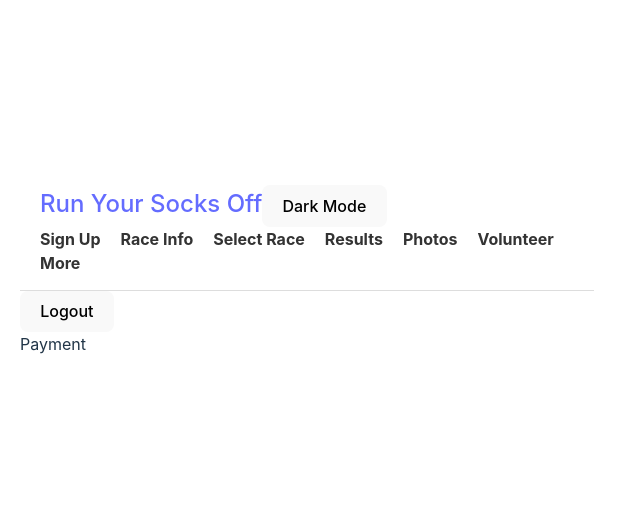
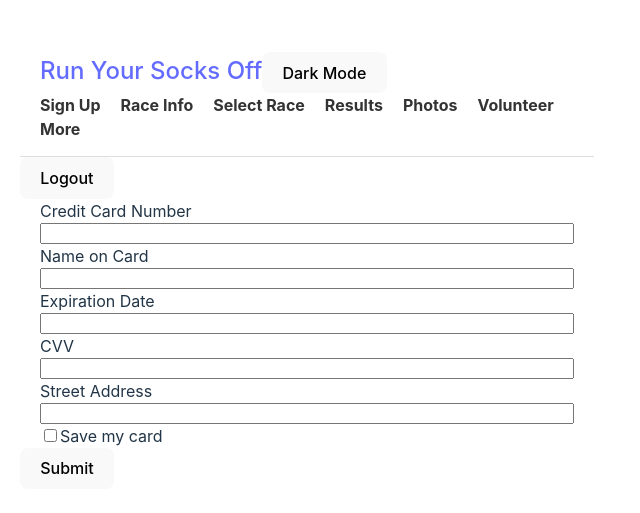
Before and after one commit to BookmDan/Marathon-Signup, a React (Vite) app in the folder client/: page /payment in a window 1280 px wide. Shown: the part 137-650 px from the top of the page, without its empty margins (0-640 px from the left). Built offline with nearby package versions, Linux system fonts and the light colour scheme; no server answers.

Commit message:
payment page created

```diff
--- a/client/src/components/user-flow/Payment.jsx
+++ b/client/src/components/user-flow/Payment.jsx
@@ -1,9 +1,88 @@
-import React from 'react'
+import React from 'react';
+import { useFormik } from 'formik';
 
 const Payment = () => {
+  const formik = useFormik({
+    initialValues: {
+      credit_card_number: '',
+      name_on_card: '',
+      expiration_date: '',
+      cvv: '',
+      street_address: '',
+      country: '',
+      zipcode: '',
+      city: '',
+      state: '',
+      save_my_card: false // Initial value for the checkbox
+    },
+    onSubmit: values => {
+      // Handle form submission
+      console.log(values);
+    },
+  });
+
   return (
-    <div>Payment</div>
-  )
-}
+    <form onSubmit={formik.handleSubmit}>
+      <div className="form-field">
+        <label>Credit Card Number</label>
+        <input
+          type="text"
+          name="credit_card_number"
+          value={formik.values.credit_card_number}
+          onChange={formik.handleChange}
+        />
+      </div>
+      <div className="form-field">
+        <label>Name on Card</label>
+        <input
+          type="text"
+          name="name_on_card"
+          value={formik.values.name_on_card}
+          onChange={formik.handleChange}
+        />
+      </div>
+      <div className="form-field">
+        <label>Expiration Date</label>
+        <input
+          type="text"
+          name="expiration_date"
+          value={formik.values.expiration_date}
+          onChange={formik.handleChange}
+        />
+      </div>
+      <div className="form-field">
+        <label>CVV</label>
+        <input
+          type="text"
+          name="cvv"
+          value={formik.values.cvv}
+          onChange={formik.handleChange}
+        />
+      </div>
+      <div className="form-field">
+        <label>Street Address</label>
+        <input
+          type="text"
+          name="street_address"
+          value={formik.values.street_address}
+          onChange={formik.handleChange}
+        />
+      </div>
+      {/* Other address fields */}
+      <div className="form-field">
+        <label>
+          <input
+            type="checkbox"
+            name="save_my_card"
+            checked={formik.values.save_my_card}
+            onChange={formik.handleChange}
+          />
+          Save my card
+        </label>
+      </div>
+      <button type="submit">Submit</button>
+    </form>
+  );
+};
 
-export default Payment
+export default Payment;
```
